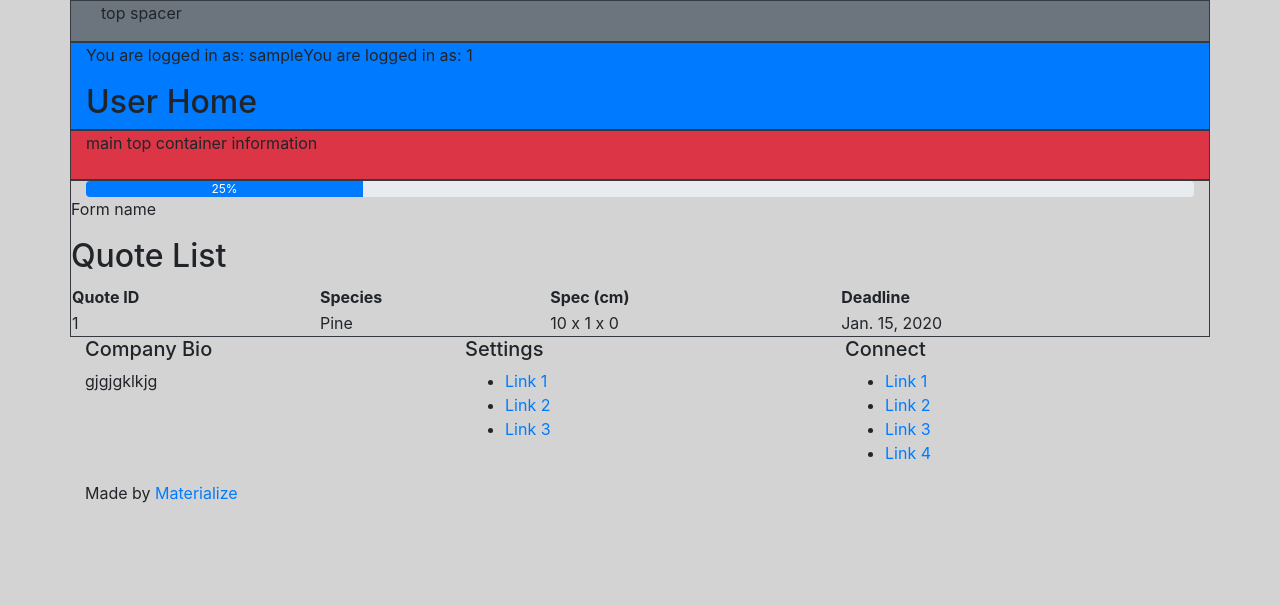
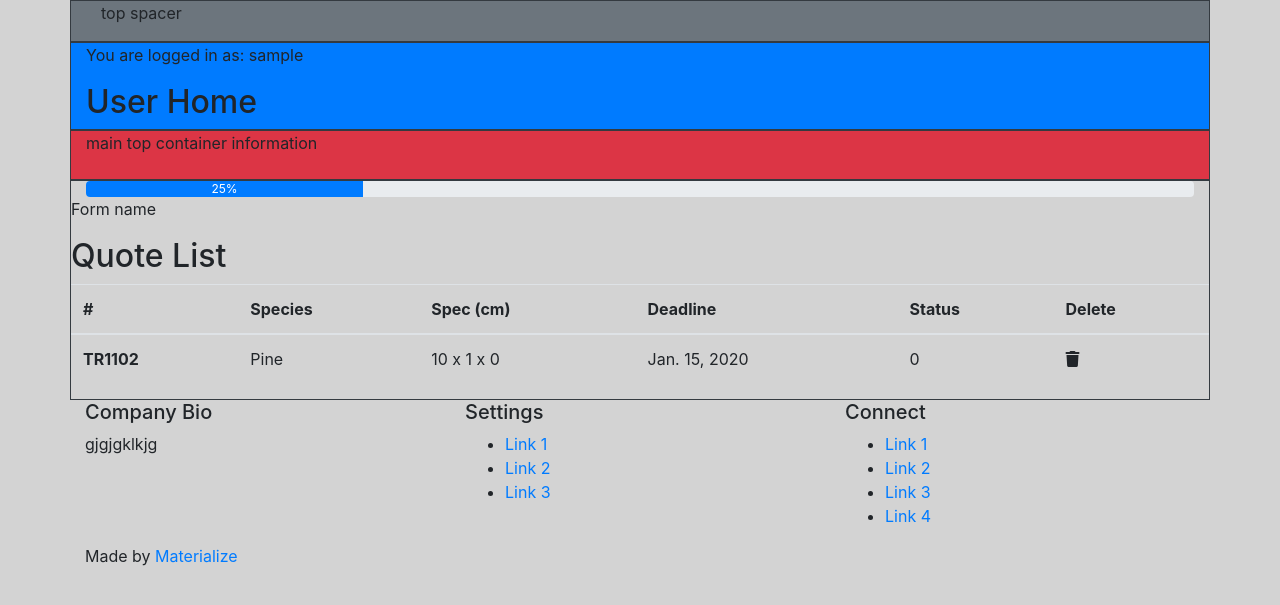
Before and after one commit to andrewcargill/johans_eco_timber, a Django app: page /quote_list.html in a window 1280 px wide. Shown: the part 56-661 px from the top of the page. Run offline with Django 3.2, Linux system fonts and the light colour scheme; a user stored in the database is signed in; tables that the repository leaves empty hold one stand-in row (values such as "Sample post"); some libraries are stand-ins or nearby versions.

Commit message:
quote view displays only the current users quote

```diff
--- a/quote/views.py
+++ b/quote/views.py
@@ -20,10 +20,18 @@ class QuoteList(generic.ListView):
 
 class UserQuoteList(ListView):
     model = QuoteData
-    queryset = QuoteData.objects.filter(status=0)
+    # queryset = QuoteData.objects.filter(status=0)
     context_object_name = "quote_list"
     template_name = 'quote_list.html'
+    def get_queryset(self):
+        return QuoteData.objects.filter(user_id=self.request.user)
 
+
+# class UserQuoteList(ListView):
+#     model = QuoteData
+#     queryset = QuoteData.objects.filter(status=0)
+#     context_object_name = "quote_list"
+#     template_name = 'quote_list.html'
 
 
 
--- a/templates/base.html
+++ b/templates/base.html
@@ -10,9 +10,10 @@
 
     <!-- CSS  -->
     <!-- <link href="https://fonts.googleapis.com/icon?family=Material+Icons" rel="stylesheet"> -->
+
     <link rel="stylesheet" href="https://cdn.jsdelivr.net/npm/bootstrap@4.6.2/dist/css/bootstrap.min.css" integrity="sha384-xOolHFLEh07PJGoPkLv1IbcEPTNtaed2xpHsD9ESMhqIYd0nLMwNLD69Npy4HI+N" crossorigin="anonymous">
     <link href="{% static '/css/style.css' %}" type="text/css" rel="stylesheet" media="screen,projection" />
-
+    <script src="https://kit.fontawesome.com/8c4e13a9be.js" crossorigin="anonymous"></script>
     <!-- <link href="{% static '/css/materialize.min.css' %}" type="text/css" rel="stylesheet" media="screen,projection" /> -->
 </head>
 
--- a/templates/quote_list.html
+++ b/templates/quote_list.html
@@ -12,7 +12,6 @@
     <div class="container purple lighten-4">
         <div class="row">
             <p>You are logged in as: {{ user.username }}</p>
-            <p>You are logged in as: {{ user.id }}</p>
         </div>
         <div class="row">
             <h2>User Home</h2>
@@ -44,20 +43,24 @@
 
             <h2>Quote List</h2>
 
-            <table style="width:100%">
+            <table class="table table-hover" style="width:100%">
+                <thead>
                 <tr>
-                    <th>Quote ID</th>
-                    <th>Species</th>
-                    <th>Spec (cm)</th>
-                    <th>Deadline</th>
+                    <th scope="col">#</th>
+                    <th scope="col">Species</th>
+                    <th scope="col">Spec (cm)</th>
+                    <th scope="col">Deadline</th>
+                    <th scope="col">Status</th>
+                    <th scope="col">Delete</th>
                 </tr>
-
+            </thead>
+            <tbody>
 
             {% for QuoteData in quote_list %}
             <tr>
-                <td>
-                    {{ QuoteData.id }}
-                </td>
+                <th scope="row">
+                    TR1{{ QuoteData.id }}02
+                </th>
                 <td>
                     {{ QuoteData.species }}
                 </td>
@@ -65,12 +68,21 @@
                     {{ QuoteData.width }} x {{ QuoteData.thickness }} x {{ QuoteData.length }}
                 </td>
                 <td>
+
+
                     {{ QuoteData.deadline }}
+                </td>
+                <td>
+                    {{ QuoteData.status }}
+                </td>
+                <td>
+                    <i class="fa-solid fa-trash"></i>
                 </td>
             </tr>
 
 
             {% endfor %}
+        </tbody>
         </table>
 
         </div>
--- a/timber_company/static/js/script.js
+++ b/timber_company/static/js/script.js
@@ -1,14 +1,11 @@
+console.log("------------andy Line 2 JS IS LOADING");
 
-  console.log('------------andy Line 2 JS IS LOADING');
+document.addEventListener("DOMContentLoaded", function () {
+  var elems = document.querySelectorAll(".datepicker");
+  var instances = M.Datepicker.init(elems, options);
+});
 
-
-  document.addEventListener('DOMContentLoaded', function() {
-    var elems = document.querySelectorAll('.datepicker');
-    var instances = M.Datepicker.init(elems, options);
-  });
-
-  document.addEventListener('DOMContentLoaded', function() {
-
-    var elems = document.querySelectorAll('select');
-    var instances = M.FormSelect.init(elems, options);
-  });
+document.addEventListener("DOMContentLoaded", function () {
+  var elems = document.querySelectorAll("select");
+  var instances = M.FormSelect.init(elems, options);
+});
```
Also changed, not shown: timber_company/static/css/style.css (line endings or trailing spaces).
